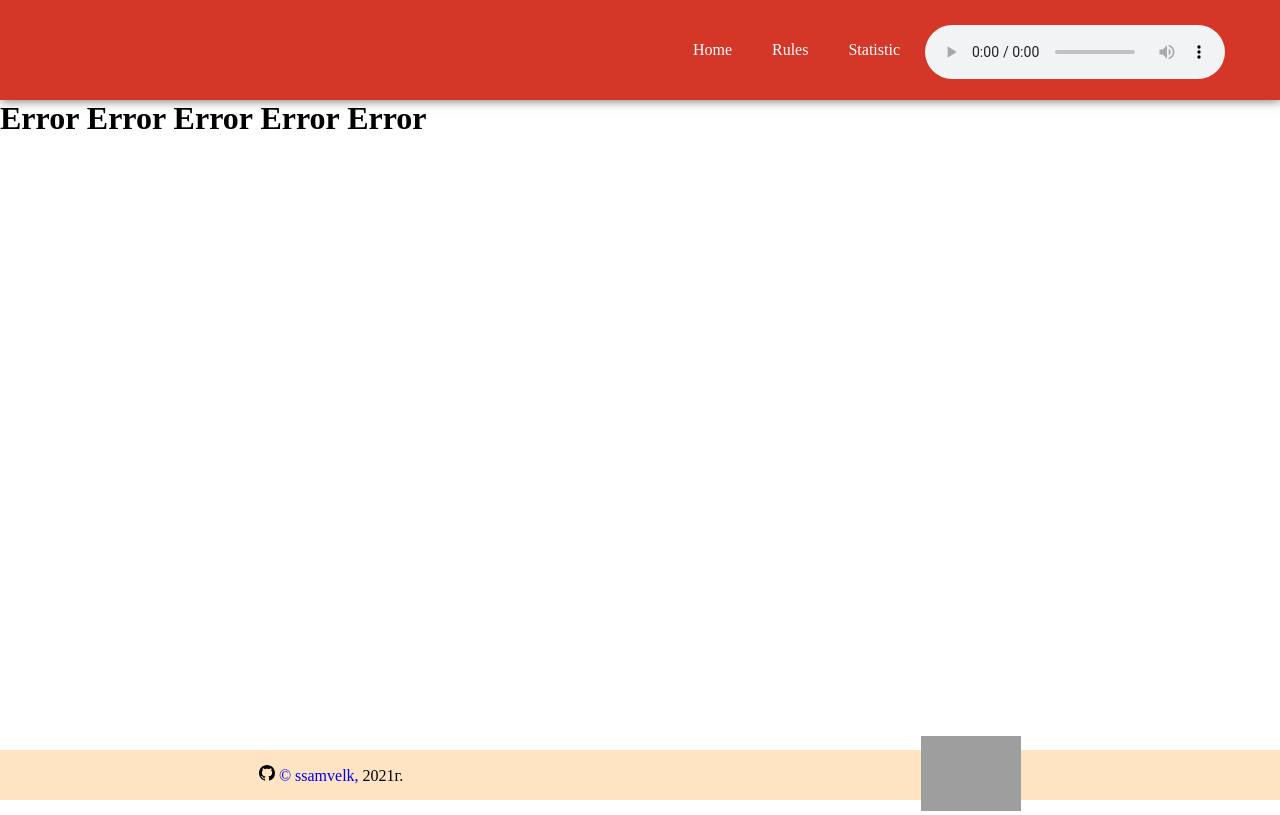
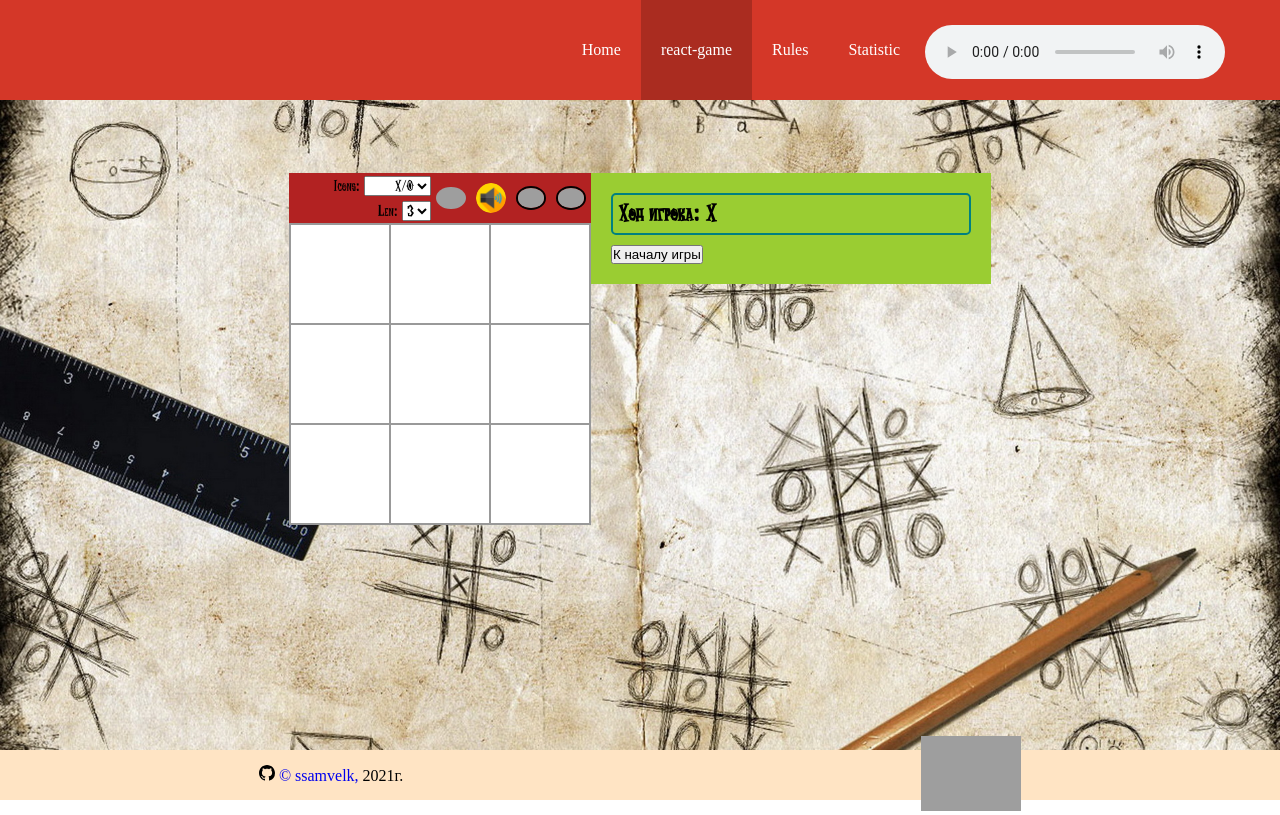
Before and after one commit to ssamvelk/react-game, a React app: page /react-game in a window 1280 px wide. Built offline with nearby package versions, Linux system fonts and the light colour scheme; grey boxes are pictures that could not be loaded.

Commit message:
fix: fix deploy bugs

```diff
--- a/src/components/header/Header.tsx
+++ b/src/components/header/Header.tsx
@@ -11,6 +11,7 @@ const Header = () => {
       <nav>
         <ul className="nav">
           <li><NavLink exact to="/">Home</NavLink></li>
+          <li><NavLink exact to="/react-game/">react-game</NavLink></li>
           <li><NavLink to="/rules">Rules</NavLink></li>
           <li><NavLink to="/statistic">Statistic</NavLink></li>
         </ul>
--- a/src/components/tic-tac-toe/Controls.tsx
+++ b/src/components/tic-tac-toe/Controls.tsx
@@ -17,27 +17,14 @@ type ControlsProps = {
 function Controls({
   len, lenClick, symbolsCount, symbolsChange, fullscreenClick, volume, volumeChange, newGameClick,
 }: ControlsProps) {
-  // eslint-disable-next-line prefer-const
-  // let [timer, setTimer] = useState(0);
   const [lenState, setLen] = useState(len);
   const [symbols, setSymbols] = useState(symbolsCount);
   const [volumeState, setVolume] = useState(volume);
-  // console.log('props: symbols', symbols);
-
-  // useEffect(() => {
-  //   // console.log(timer);
-  //   document.title = `${timer}`;
-  // });
 
   return (
     <div
       className="TicTacToe__controls"
-      // onClick={() => {
-      //   // setTimer(timer + 1);
-      //   // lenClick(lenState);
-      // }}
     >
-      {/* <h1>{`Controls: ${timer}`}</h1> */}
       <div className="TicTacToe__controls-options">
         <label className="TicTacToe__controls-icons">
           {'Icons:  '}
@@ -74,14 +61,14 @@ function Controls({
           }, 500);
         }}
         className="TicTacToe__controls-button"
-        src="../../assets/images/restart.png"
+        src="assets/images/restart.png"
         alt="restart"
         width="30px"
       />
       <img
         onClick={() => { volumeChange(!volumeState); setVolume(!volumeState); }}
         className={`TicTacToe__controls-button${volumeState ? '' : ' TicTacToe__controls-button_disable'}`}
-        src="../../assets/images/volume.png"
+        src="/src/assets/images/volume.png"
         alt="volume"
         width="30px"
       />
@@ -89,7 +76,7 @@ function Controls({
       <img
         onClick={(e) => { fullscreenClick(e); }}
         className="TicTacToe__controls-button TicTacToe__controls-button_disable"
-        src="../../assets/images/fullscreen.png"
+        src="./assets/images/fullscreen.png"
         alt="fullscreen"
         width="30px"
       />
--- a/src/components/tic-tac-toe/TicTacToe.tsx
+++ b/src/components/tic-tac-toe/TicTacToe.tsx
@@ -43,8 +43,8 @@ class TicTacToe extends Component<{}, StateType> {
       symbols: SYMBOLS[0],
       symbolsCount: 0,
       volume: true,
-      audioWin: new Audio('/src/assets/win.mp3'),
-      audioLoose: new Audio('/src/assets/loose.wav'),
+      audioWin: new Audio('assets/win.mp3'),
+      audioLoose: new Audio('./assets/loose.wav'),
     };
   }
 
--- a/src/index.tsx
+++ b/src/index.tsx
@@ -10,27 +10,7 @@ import Statistic from './components/tic-tac-toe/Statistic';
 import App from './components/App';
 import TicTacToe from './components/tic-tac-toe/TicTacToe';
 
-// ReactDOM.render(<App />, document.querySelector('#root'));
-
-// function Home() { return (<h1>Home</h1>); }
-// function Rules() { return (<h1>Rules</h1>); }
-// function Posts() { return (<h1>Posts</h1>); }
-// function Post() { return (<h1>Post</h1>); }
 function Error() { return (<h1>Error Error Error Error Error</h1>); }
-// function Statistic() {
-//   return (
-//     <ul>
-//       <li>Statistic 1</li>
-//       <li>Statistic 2</li>
-//       <li>Statistic 3</li>
-//       <li>Statistic 4</li>
-//       <li>Statistic 5</li>
-//       <li>Statistic 6</li>
-//     </ul>
-//   );
-// }
-
-// const Q = <TicTacToe squares={Array(9).fill(null)} onClick={() => {}} />;
 
 ReactDOM.render((
   <BrowserRouter>
@@ -39,10 +19,11 @@ ReactDOM.render((
         <Route exact path="/">
           <TicTacToe />
         </Route>
+        <Route exact path="/react-game/">
+          <TicTacToe />
+        </Route>
         <Route path="/rules" component={Rules} />
         <Route path="/statistic" component={Statistic} />
-        {/* <Route exact path="/posts" component={Posts} />
-        <Route path="/posts/:id" component={Post} /> */}
         <Route path="*" component={Error} />
       </Switch>
     </App>
```
